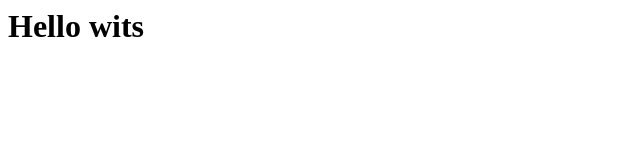
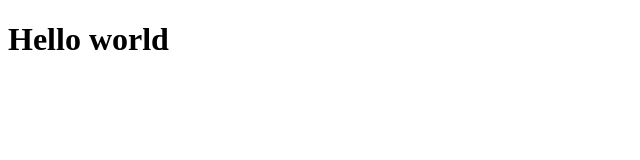
Before and after one commit to hulkingpluto/2486072-labs-sd-24, a plain HTML site: page index.html in a window 1280 px wide. Shown: the whole page, without its empty margins (0-640 px from the left). Drawn offline with Linux system fonts and the light colour scheme.

Commit message:
Update index.html

```diff
--- a/index.html
+++ b/index.html
@@ -1 +1,9 @@
-<h1>Hello wits</h1>
+<!DOCTYPE html>
+<html>
+    <head>
+
+    </head>
+    <body>
+      <h1>Hello world </h1>
+    </body>
+</html>
```
